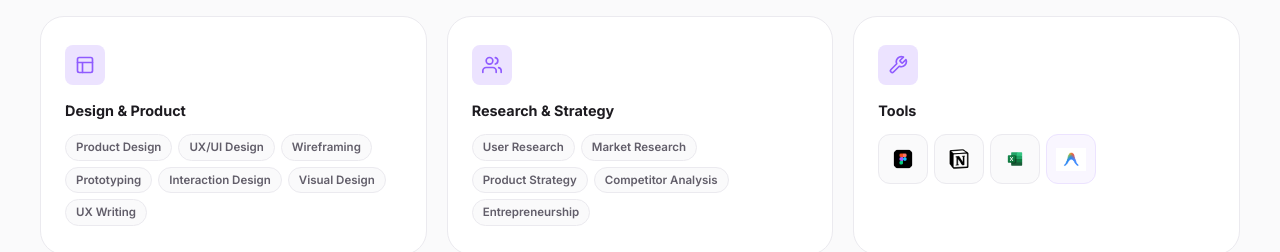
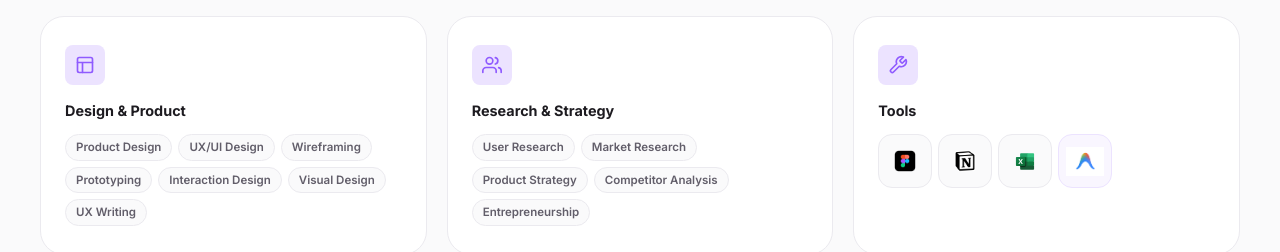
Before and after one commit to Prakas-sys/My-Portfolio, a plain HTML site: page about.html in a window 1280 px wide. Shown: the part 1860-2112 px from the top of the page. Drawn offline with Linux system fonts and the light colour scheme.

Commit message:
design: enlarge excel, antigravity, and figma logos to fill their badges beautifully

```diff
--- a/about.html
+++ b/about.html
@@ -259,23 +259,33 @@
       display: inline-flex;
       align-items: center;
       justify-content: center;
-      width: 50px;
-      height: 50px;
+      width: 54px;
+      height: 54px;
       padding: 0;
-      border-radius: 12px;
+      border-radius: 14px;
     }
     .skill-tag-with-icon svg,
     .tool-logo-img {
       flex-shrink: 0;
     }
     .tool-logo-img {
-      height: 30px;
-      width: 30px;
       object-fit: contain;
+    }
+    .tool-logo-img.figma-logo {
+      height: 34px;
+      width: 34px;
     }
     .tool-logo-img.notion-logo {
       height: 22px;
       width: 22px;
+    }
+    .tool-logo-img.excel-logo {
+      height: 38px;
+      width: 38px;
+    }
+    .tool-logo-img.antigravity-logo {
+      height: 38px;
+      width: 38px;
     }
 
     /* ── Section label/heading ── */
@@ -496,20 +506,20 @@
             <h4>Tools</h4>
             <div class="skill-tags">
               <!-- Figma tag -->
-              <span class="skill-tag skill-tag-with-icon" title="Figma" style="border-radius: 12px;">
-                <img src="figma%20logo.webp" alt="Figma" class="tool-logo-img">
+              <span class="skill-tag skill-tag-with-icon" title="Figma">
+                <img src="figma%20logo.webp" alt="Figma" class="tool-logo-img figma-logo">
               </span>
               <!-- Notion tag -->
-              <span class="skill-tag skill-tag-with-icon" title="Notion" style="border-radius: 12px;">
+              <span class="skill-tag skill-tag-with-icon" title="Notion">
                 <img src="Notion_app_logo.png" alt="Notion" class="tool-logo-img notion-logo">
               </span>
               <!-- Excel tag -->
-              <span class="skill-tag skill-tag-with-icon" title="Excel" style="border-radius: 12px;">
-                <img src="Microsoft_Excel-Logo.wine.svg" alt="Excel" class="tool-logo-img">
+              <span class="skill-tag skill-tag-with-icon" title="Excel">
+                <img src="Microsoft_Excel-Logo.wine.svg" alt="Excel" class="tool-logo-img excel-logo">
               </span>
               <!-- Antigravity tag -->
-              <span class="skill-tag skill-tag-with-icon" style="border-color: var(--primary-light); background: rgba(143, 91, 255, 0.05); border-radius: 12px;" title="Antigravity AI">
-                <img src="antigravity.png" alt="Antigravity AI" class="tool-logo-img">
+              <span class="skill-tag skill-tag-with-icon" style="border-color: var(--primary-light); background: rgba(143, 91, 255, 0.05);" title="Antigravity AI">
+                <img src="antigravity.png" alt="Antigravity AI" class="tool-logo-img antigravity-logo">
               </span>
             </div>
           </div>
```
